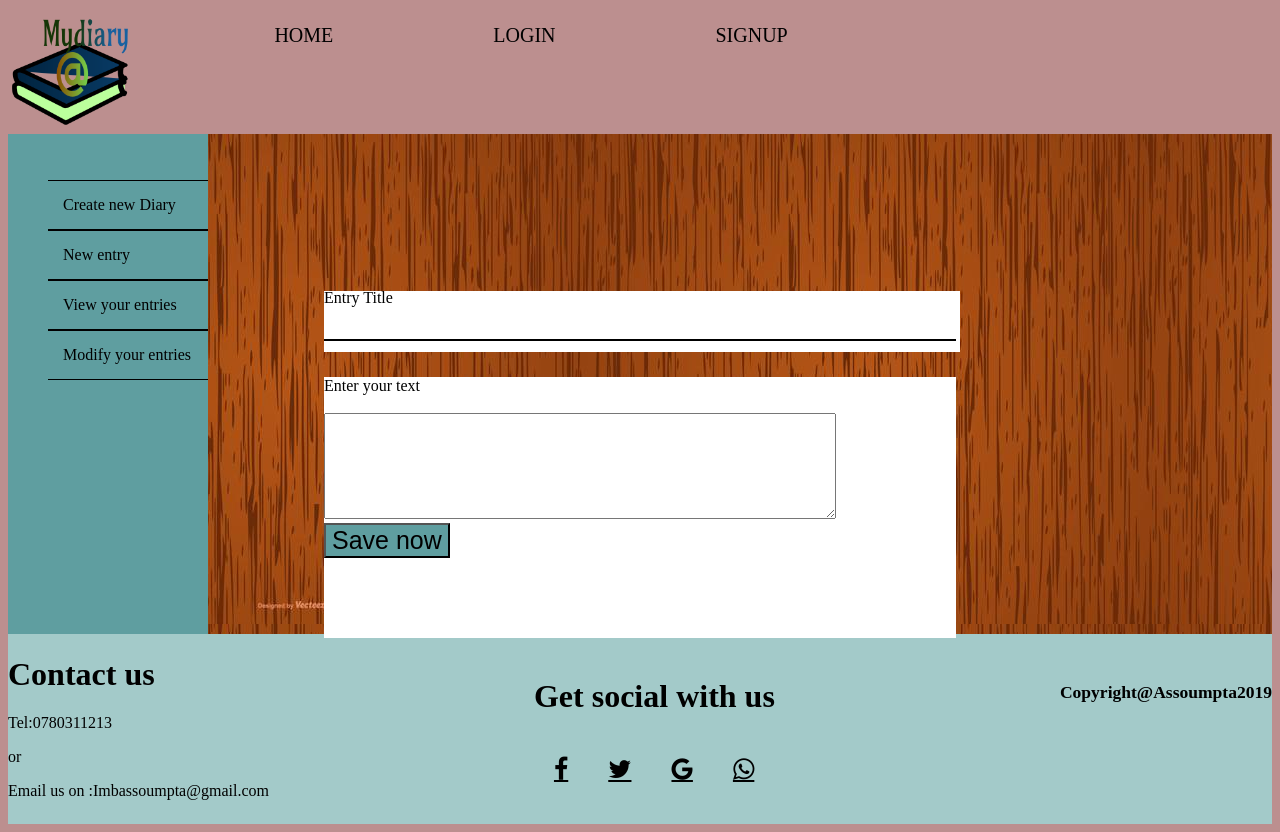
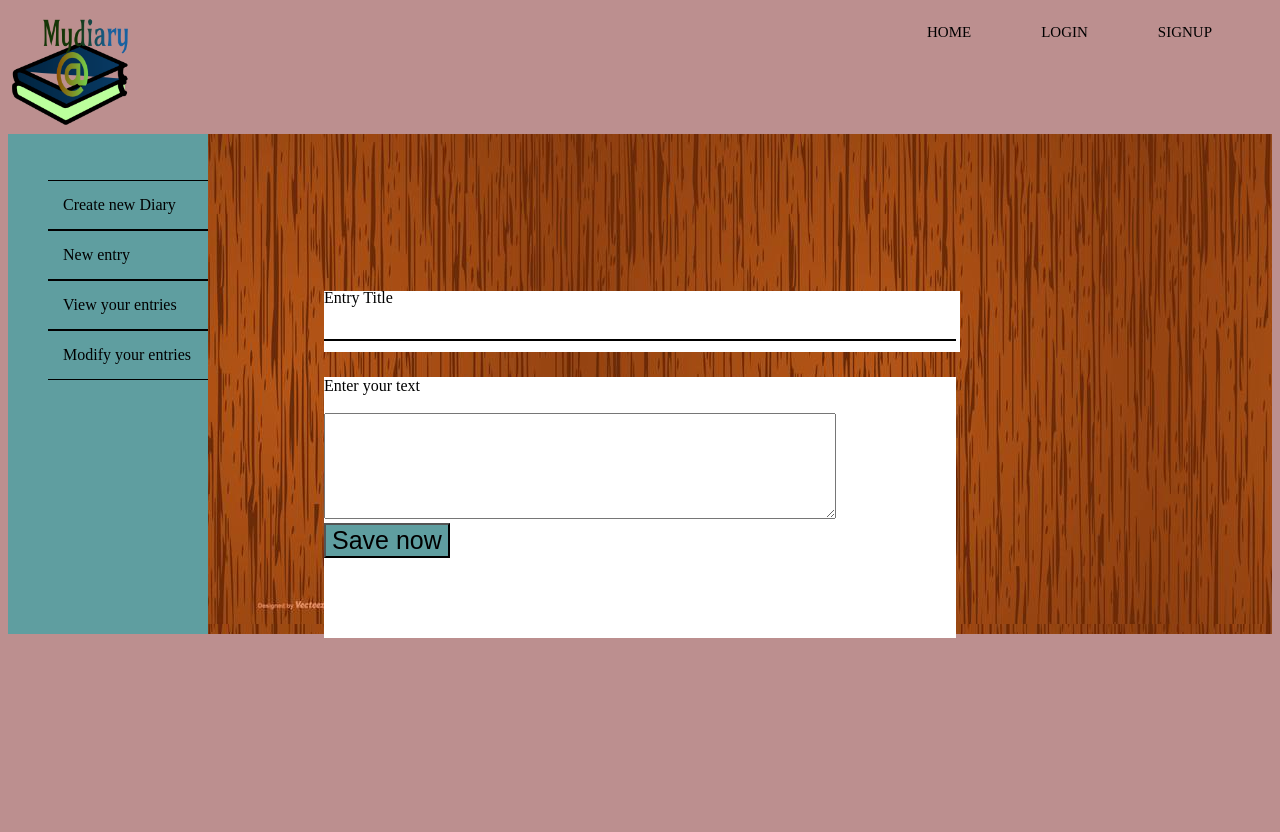
Before and after one commit to Assoumpta/MyDiary, a plain HTML site: page newentries2.html in a window 1280 px wide. After the commit the page ends 800 px from the top, so only its background shows below. Drawn offline with Linux system fonts and the light colour scheme.

Commit message:
I made changes on navigation bar

```diff
--- a/UI/CSS/index.css
+++ b/UI/CSS/index.css
@@ -15,7 +15,7 @@ body{
     height: 10%;
     width:10%;
     justify-content: flex-start;
-    align-items: flex-start;
+    margin-right: auto;
 
 }
 
@@ -36,7 +36,7 @@ nav li{
 nav li a{
     display:flex;
     justify-content: right;
-    font-size: 20px;
+    font-size: 15px;
     text-decoration: none;
 
     color:black;
@@ -48,7 +48,7 @@ nav li a{
     justify-content:end;
     text-align: end;
     justify-items: end;
-    margin-left: 100px;
+    margin-left: 10px;
     text-transform: uppercase;
 
 }
--- a/newentries2.html
+++ b/newentries2.html
@@ -49,29 +49,5 @@
 
 </div>
 </div>
-<div class="articles">
-        <div class="article content1">
-            <h1>Contact us </h1>
-            <p>Tel:0780311213</p>
-            or
-            <p>Email us on
-                :Imbassoumpta@gmail.com</p>
-        </div>
-        <div class="article content2">
-            <h1>Get social with us </h1>
-           <div class="social">
-    <a href="http://facebook.com/www.Mydiary.com"class="fa fa-facebook" target="_blank"></a>
-     <a href="http://twitter.com/www.Mydiary.com" class="fa fa-twitter" target="_blank"></a>
-     <a href="http://Youtube.com/www.Mydiary.com" class="fa fa-google" target="_blank"></a>
-    <a href="http://Google+.com/www.Mydiary.com" class="fa fa-whatsapp" target="_blank"></a>
-    </div>
-
-        </div>
-
-        <div class="footer">
-            <h3>Copyright@Assoumpta2019</h3>
-        </div>
-    </div>
-
 </body>
 </html>
```
Also changed, not shown: userjournal.html (+0 -24 lines).
